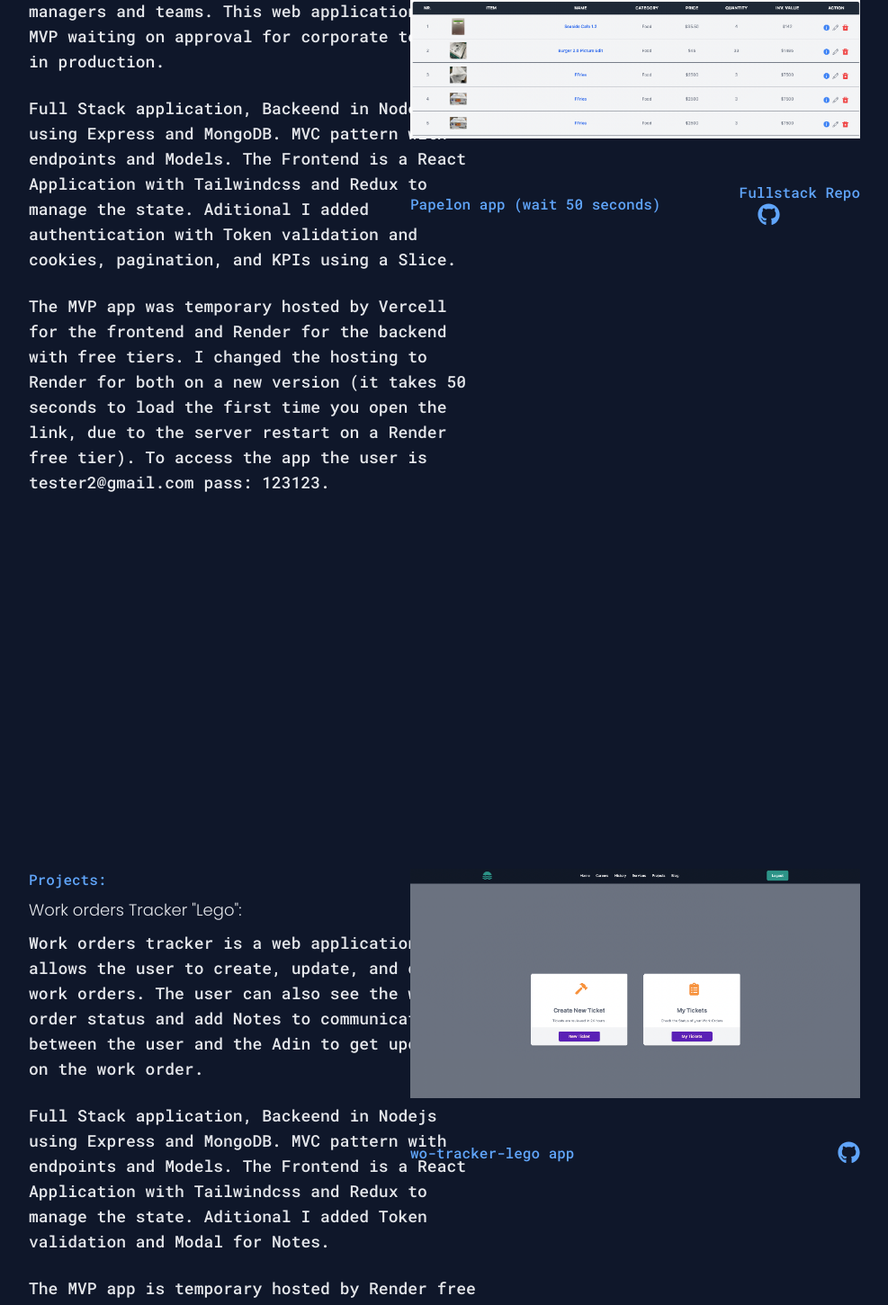
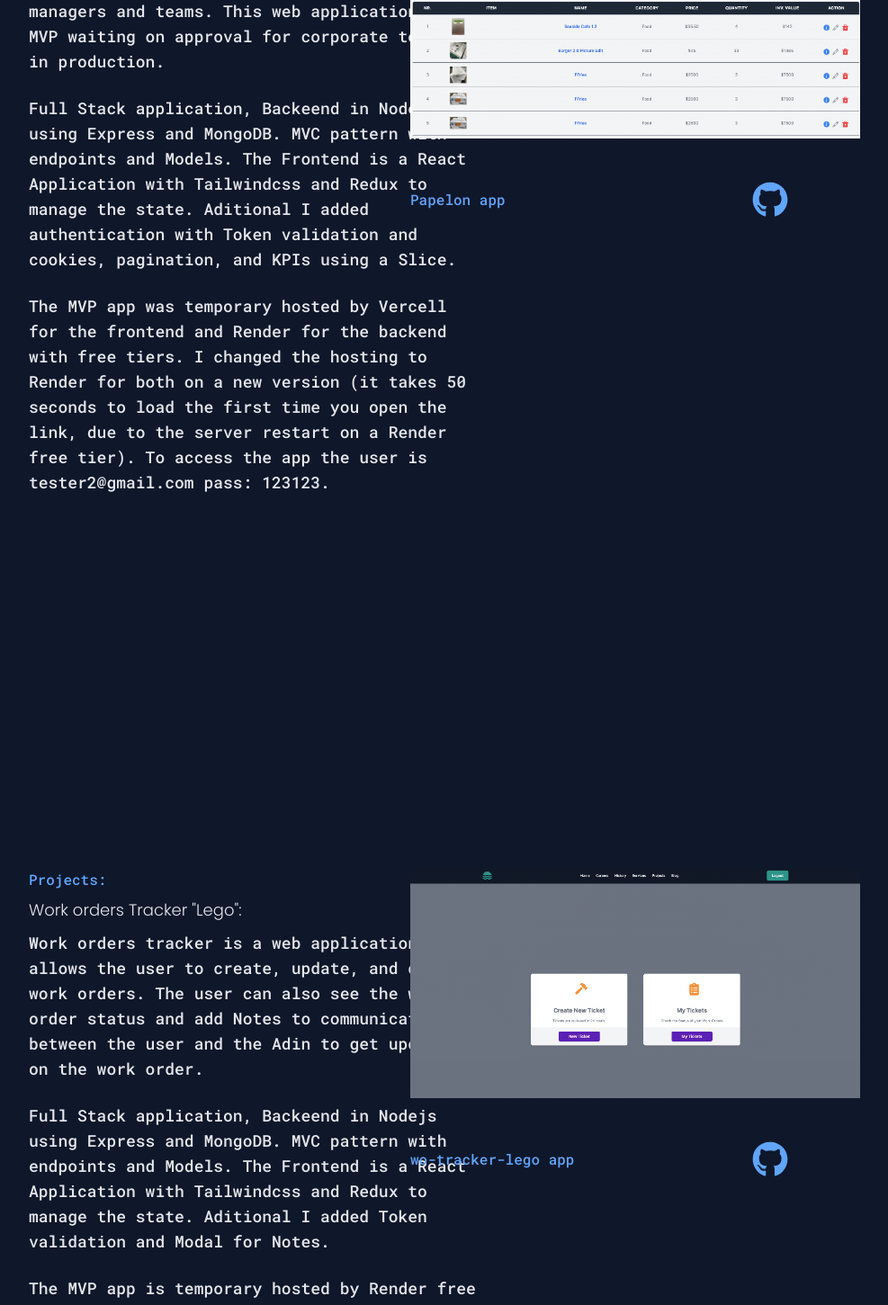
Before and after one commit to ABay23/newbay, a React (Vite) app: page / in a window 1280 px wide. Shown: the part 2046-3497 px from the top of the page at 90% size, without its empty margins (184-1171 px from the left). Built offline with nearby package versions, Linux system fonts and the light colour scheme.

Commit message:
Fized error with github repo links updated

```diff
--- a/src/components/sections/Projects.jsx
+++ b/src/components/sections/Projects.jsx
@@ -55,7 +55,7 @@ const Projects = () => {
               target='_blank'
               className='items-start font-roboto text-sm md:text-base text-blue-400 py-6'
             >
-              Papelon app (wait 50 seconds)
+              Papelon app
             </a>
             <div className='items-center font-roboto text-sm md:text-base text-blue-400 py-12 text-center'>
               <a
@@ -63,9 +63,8 @@ const Projects = () => {
                 rel='noopener noreferrer'
                 target='_blank'
               >
-                Fullstack Repo
-                <div className='pl-5'>
-                  <FaGithub size={25} />
+                <div className='pl-5 pr-20'>
+                  <FaGithub size={40} />
                 </div>
               </a>
             </div>
@@ -129,8 +128,8 @@ const Projects = () => {
                   rel='noopener noreferrer'
                   target='_blank'
                 >
-                  <div className='pl-5'>
-                    <FaGithub size={25} />
+                  <div className='pl-5 pr-20'>
+                    <FaGithub size={40} />
                   </div>
                 </a>
               </div>
```
